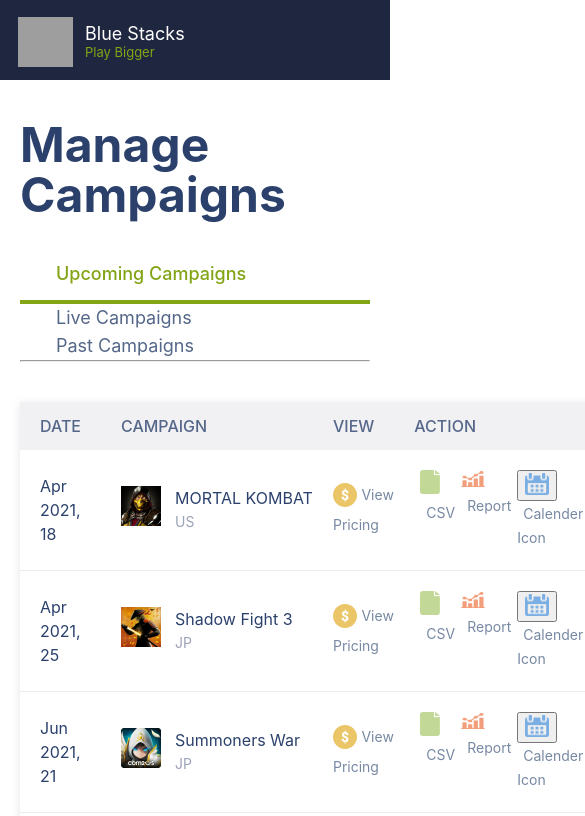
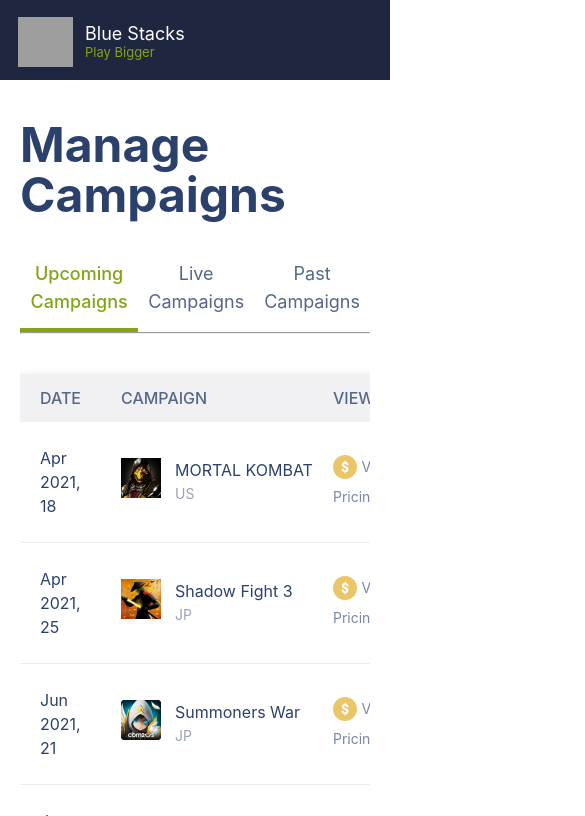
Before and after one commit to sanju-developer/Frontend-developer-challenge, a React (Create React App) app: page / in a window 390 px wide. Shown: the top 816 px of the page, 585 px wide, since content can reach past the window. Built offline with nearby package versions, Linux system fonts and the light colour scheme; grey boxes are pictures that could not be loaded.

Commit message:
update css for responsive add deploye on github pages

```diff
--- a/package.json
+++ b/package.json
@@ -2,6 +2,7 @@
   "name": "frontend-developer-challenge",
   "version": "0.1.0",
   "private": true,
+  "homepage": "http://sanju-developer.github.io/Frontend-developer-challenge",
   "dependencies": {
     "@testing-library/jest-dom": "^5.11.9",
     "@testing-library/react": "^11.2.5",
@@ -25,7 +26,9 @@
     "start": "react-scripts start",
     "build": "react-scripts build",
     "test": "react-scripts test",
-    "eject": "react-scripts eject"
+    "eject": "react-scripts eject",
+    "predeploy": "npm run build",
+    "deploy": "gh-pages -d build"
   },
   "eslintConfig": {
     "extends": [
@@ -58,6 +61,7 @@
     "eslint-plugin-prettier": "3.1.2",
     "eslint-plugin-react": "7.18.3",
     "eslint-plugin-react-hooks": "2.4.0",
+    "gh-pages": "^3.1.0",
     "prettier": "1.19.1",
     "react-app-rewired": "2.1.5"
   }
--- a/src/components/Table/Table.jsx
+++ b/src/components/Table/Table.jsx
@@ -46,7 +46,7 @@
                       value={value}
                       format="MM DD YYY"
                       calendarIcon={<img className="calendar-icon" src={calendarIcon} />}
-                    /> <span>Calender Icon</span></span>
+                    /> <span>Schedule Again</span></span>
                 </div>
               </td>
             </tr>
--- a/src/components/Table/Table.scss
+++ b/src/components/Table/Table.scss
@@ -2,6 +2,7 @@
 
 .table-container {
   padding-top: 40px;
+  overflow: auto;
   table {
     width: 100%;
     border-collapse: collapse;
--- a/src/components/Tabs/Tabs.scss
+++ b/src/components/Tabs/Tabs.scss
@@ -24,6 +24,11 @@
 
 @media screen and (max-width: 768px) {
   .list {
-    flex-direction: column;
+    flex-direction: row;
+
+    span{
+      text-align: center;
+      padding: 0 10px;
+    }
   }
 }
--- a/src/pages/Dashboard/Dashboard.scss
+++ b/src/pages/Dashboard/Dashboard.scss
@@ -1,3 +1,5 @@
+.dashboard-container{
+// display: grid;
 .dashboard-sub-container {
   padding: 40px 182px;
   .headline {
@@ -10,9 +12,12 @@
     margin-bottom: 40px;
   }
 }
+}
 
 @media screen and (max-width: 768px) {
+  .dashboard-container{
   .dashboard-sub-container {
       padding: 40px 20px;
+    }
   }
 }
```
Also changed, not shown: 1 other file (tests, documents, lock files or other folders).
